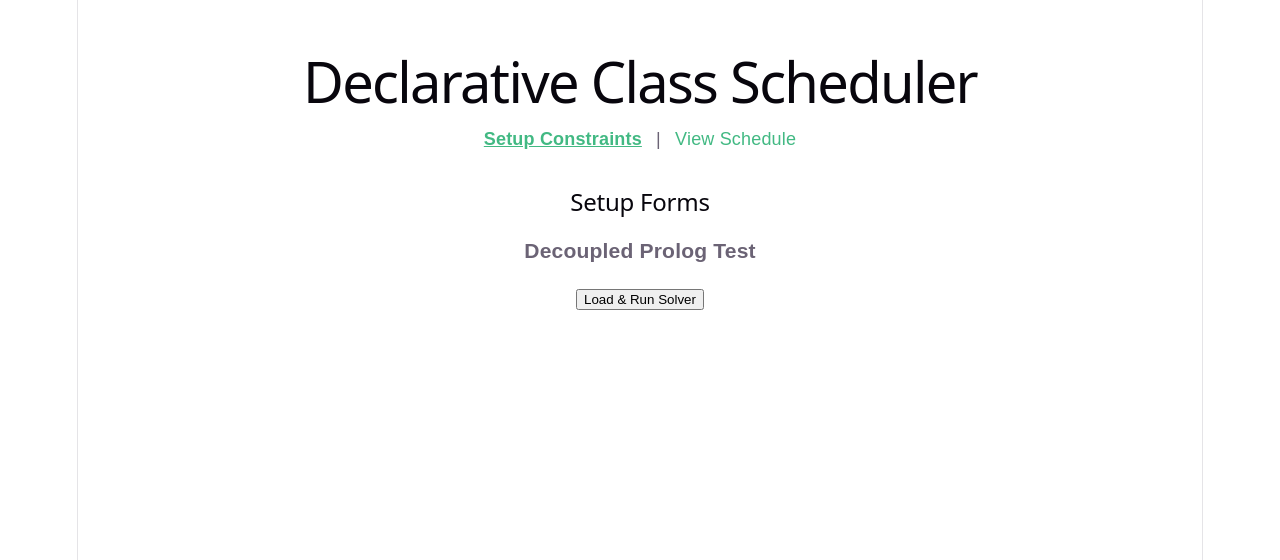
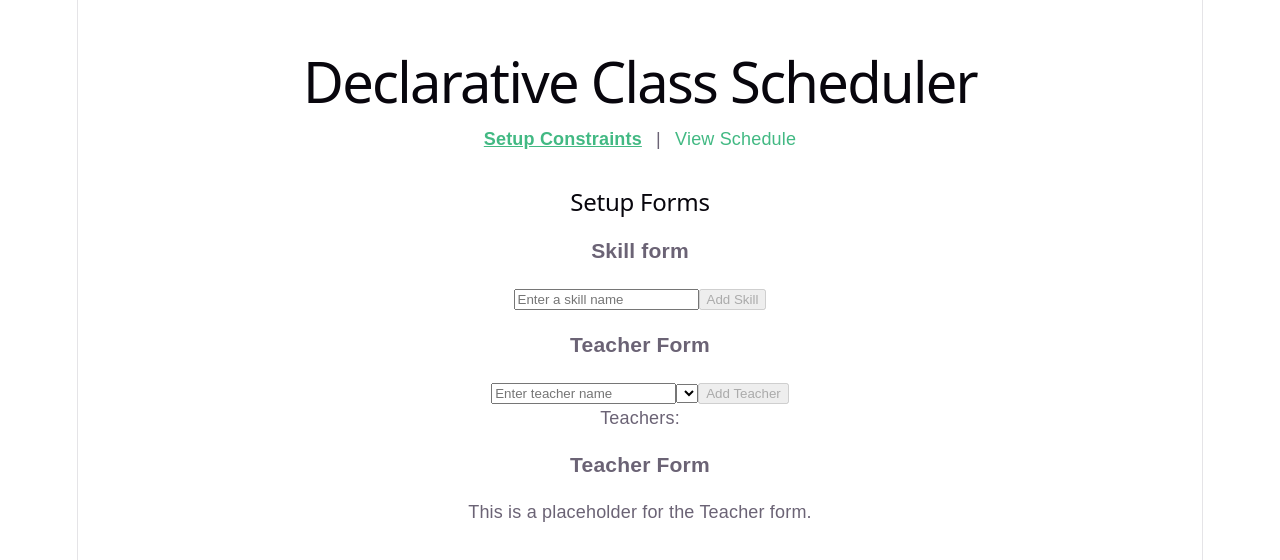
Before and after one commit to psvansluis/class-scheduler, a Vue app: page / in a window 1280 px wide. Shown: the top 560 px of the page. Built offline with nearby package versions, Linux system fonts and the light colour scheme.

Commit message:
rough form draft

```diff
--- /dev/null
+++ b/src/components/CourseForm.vue
@@ -0,0 +1,6 @@
+<template>
+  <div>
+    <h3>Teacher Form</h3>
+    <p>This is a placeholder for the Teacher form.</p>
+  </div>
+</template>
--- a/src/components/SchedulerForm.vue
+++ b/src/components/SchedulerForm.vue
@@ -1,8 +1,18 @@
 <template>
   <h2>Setup Forms</h2>
-  <PrologTest />
+  <SkillForm @update:skills="onSkillsUpdate" />
+  <TeacherForm :skills="updatedSkills" />
+  <CourseForm />
 </template>
 
 <script setup lang="ts">
-import PrologTest from "./PrologTest.vue";
+import SkillForm from "./SkillForm.vue";
+import TeacherForm from "./TeacherForm.vue";
+import CourseForm from "./CourseForm.vue";
+import { ref } from "vue";
+
+const updatedSkills = ref<Set<string>>(new Set());
+const onSkillsUpdate = (skills: Set<string>) => {
+  updatedSkills.value = skills;
+};
 </script>
--- /dev/null
+++ b/src/components/SkillForm.vue
@@ -0,0 +1,52 @@
+<script lang="ts" setup>
+import { computed, ref } from "vue";
+
+const newSkill = ref("");
+const skills = ref<Set<string>>(new Set());
+const canAddSkill = computed(() => newSkill.value.trim().length > 0);
+const addSkill = () => {
+  if (canAddSkill.value) {
+    skills.value.add(newSkill.value.trim());
+    newSkill.value = "";
+    emit("update:skills", skills.value);
+  }
+};
+const removeSkill = (skill: string) => {
+  skills.value.delete(skill);
+  emit("update:skills", skills.value);
+};
+const emit = defineEmits({
+  "update:skills": (skills: Set<string>): boolean => {
+    if (skills.size === 0) {
+      console.warn("No skills provided. Emitting empty set.");
+      return false;
+    }
+    return true;
+  },
+});
+</script>
+
+<template>
+  <h3>Skill form</h3>
+  <input v-model="newSkill" placeholder="Enter a skill name" />
+  <button :disabled="!canAddSkill" @click="addSkill">Add Skill</button>
+  <br />
+  <p v-for="skill in skills" :key="skill" class="skill-pill">
+    {{ skill }}
+    <button @click="removeSkill(skill)">❌</button>
+  </p>
+</template>
+
+<style>
+.skill-pill {
+  display: inline-block;
+  padding: 4px 12px;
+  margin: 4px;
+  color: var(--vt-c-text-dark-2, #42b883);
+  border-color: #666;
+  border-width: 2px;
+  border-style: solid;
+  animation: flip-page 1.2s infinite ease-in-out;
+  border-radius: 4px;
+}
+</style>
--- /dev/null
+++ b/src/components/TeacherForm.vue
@@ -0,0 +1,33 @@
+<template>
+  <div>
+    <h3>Teacher Form</h3>
+    <input v-model="newTeacherName" placeholder="Enter teacher name" />
+    <select v-model="newTeacherSkill" name="Enter skill">
+      <option v-for="skill in skills" :key="skill" :value="skill">
+        {{ skill }}
+      </option>
+    </select>
+    <button
+      :disabled="!newTeacherName || !newTeacherSkill"
+      @click="teachers.push({ name: newTeacherName, skill: newTeacherSkill })"
+    >
+      Add Teacher
+    </button>
+    <p>Teachers:</p>
+    <ul>
+      <li v-for="(teacher, index) in teachers" :key="index">
+        {{ teacher.name }} - {{ teacher.skill }}
+      </li>
+    </ul>
+  </div>
+</template>
+
+<script setup lang="ts">
+import { ref } from "vue";
+
+const newTeacherName = ref("");
+const newTeacherSkill = ref("");
+const teachers = ref<{ name: string; skill: string }[]>([]);
+
+defineProps({ skills: Set<string> });
+</script>
```
